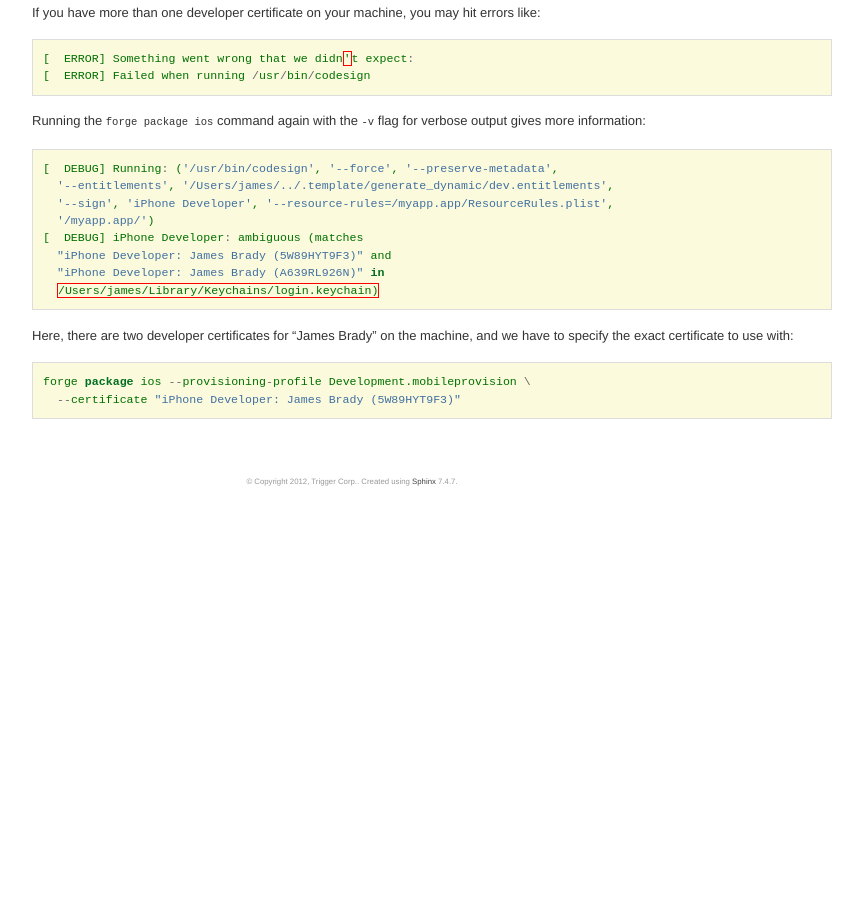
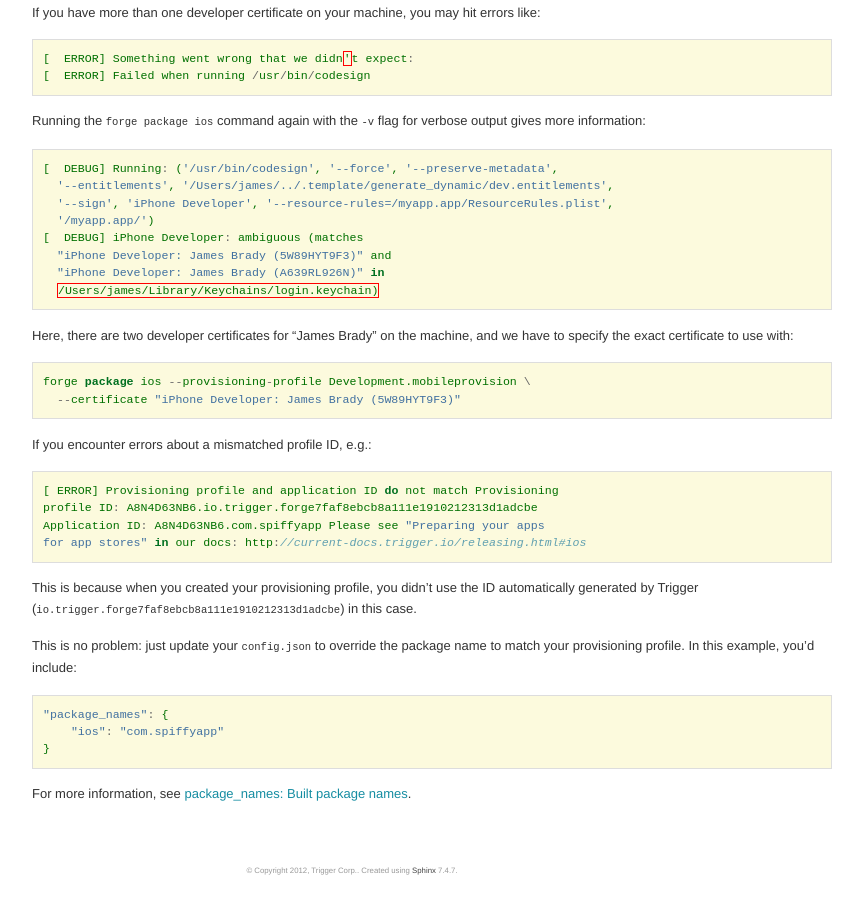
Before and after one commit to trigger-corp/Forge-Documentation, a Sphinx documentation site: the page built from source/releasing.rst, in a window 1280 px wide and 900 px high, scrolled down 2254 px. Shown: the whole window, without its empty margins (288-1151 px from the left). Built offline with Sphinx 7.4.7, drawn with Linux system fonts in a browser that asks for light colours; some web fonts are replaced; before the commit the page ends 2765 px from its top, so only the background shows below that.

Commit message:
updates stemming from http://stackoverflow.com/questions/11073631/provisioning-profile-and-application-id-do-not-match-why

```diff
--- a/source/releasing.rst
+++ b/source/releasing.rst
@@ -122,3 +122,23 @@ Here, there are two developer certificates for "James Brady" on the machine, and
 
     forge package ios --provisioning-profile Development.mobileprovision \
       --certificate "iPhone Developer: James Brady (5W89HYT9F3)"
+
+If you encounter errors about a mismatched profile ID, e.g.::
+
+    [ ERROR] Provisioning profile and application ID do not match Provisioning
+    profile ID: A8N4D63NB6.io.trigger.forge7faf8ebcb8a111e1910212313d1adcbe
+    Application ID: A8N4D63NB6.com.spiffyapp Please see "Preparing your apps
+    for app stores" in our docs: http://current-docs.trigger.io/releasing.html#ios
+
+This is because when you created your provisioning profile, you didn't use the
+ID automatically generated by Trigger
+(``io.trigger.forge7faf8ebcb8a111e1910212313d1adcbe``) in this case.
+
+This is no problem: just update your ``config.json`` to override the package
+name to match your provisioning profile. In this example, you'd include::
+
+    "package_names": {
+        "ios": "com.spiffyapp"
+    }
+
+For more information, see :ref:`modules-package_names`.
```
Also changed, not shown: source/modules/package_names.rst (+5 -2 lines).
